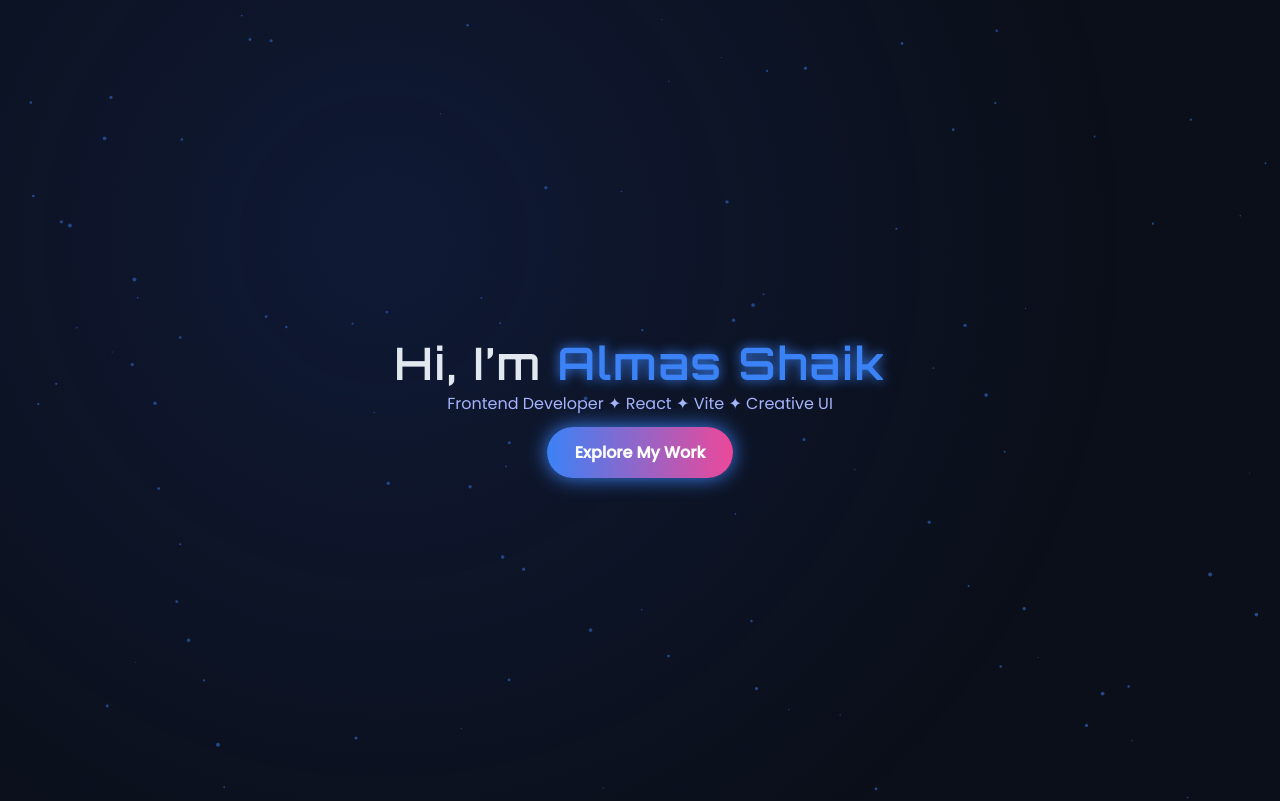
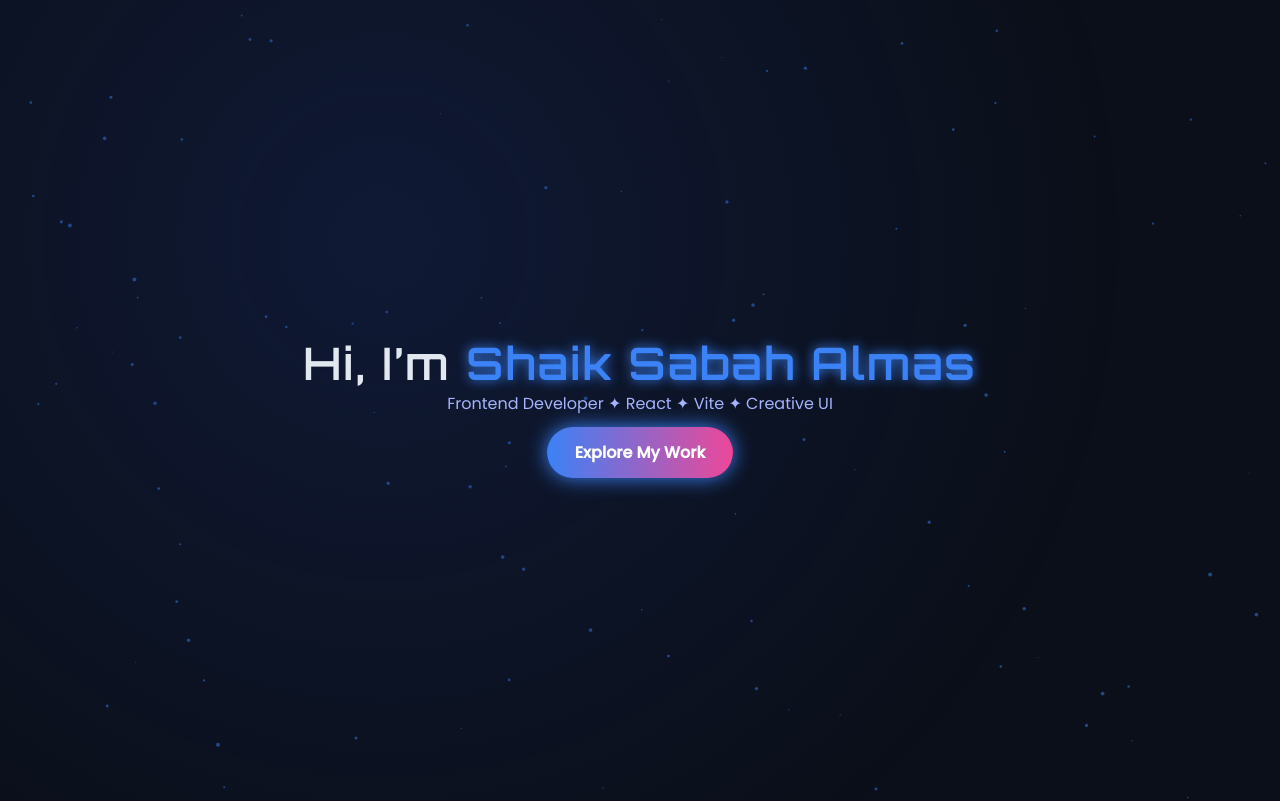
Before and after one commit to shaiksabahalmas/almas-portfolio, a plain HTML site: page index.html in a window 1280 px wide. Shown: the top 801 px of the page. Drawn offline with Linux system fonts and the light colour scheme.

Commit message:
Ninth portfolio version

```diff
--- a/index.html
+++ b/index.html
@@ -3,7 +3,7 @@
 <head>
   <meta charset="UTF-8" />
   <meta name="viewport" content="width=device-width, initial-scale=1.0" />
-  <title>Almas Shaik | Frontend Developer</title>
+  <title>Shaik Sabah Almas | Frontend Developer</title>
   <link rel="stylesheet" href="styles.css" />
   <script defer src="animations.js"></script>
 </head>
@@ -12,7 +12,7 @@
 
   <header class="hero fade-in">
     <div class="hero-content">
-      <h1>Hi, I’m <span>Almas Shaik</span></h1>
+      <h1>Hi, I’m <span> Shaik Sabah Almas </span></h1>
       <p>Frontend Developer ✦ React ✦ Vite ✦ Creative UI</p>
       <a href="#projects" class="btn-glow">Explore My Work</a>
     </div>
```
